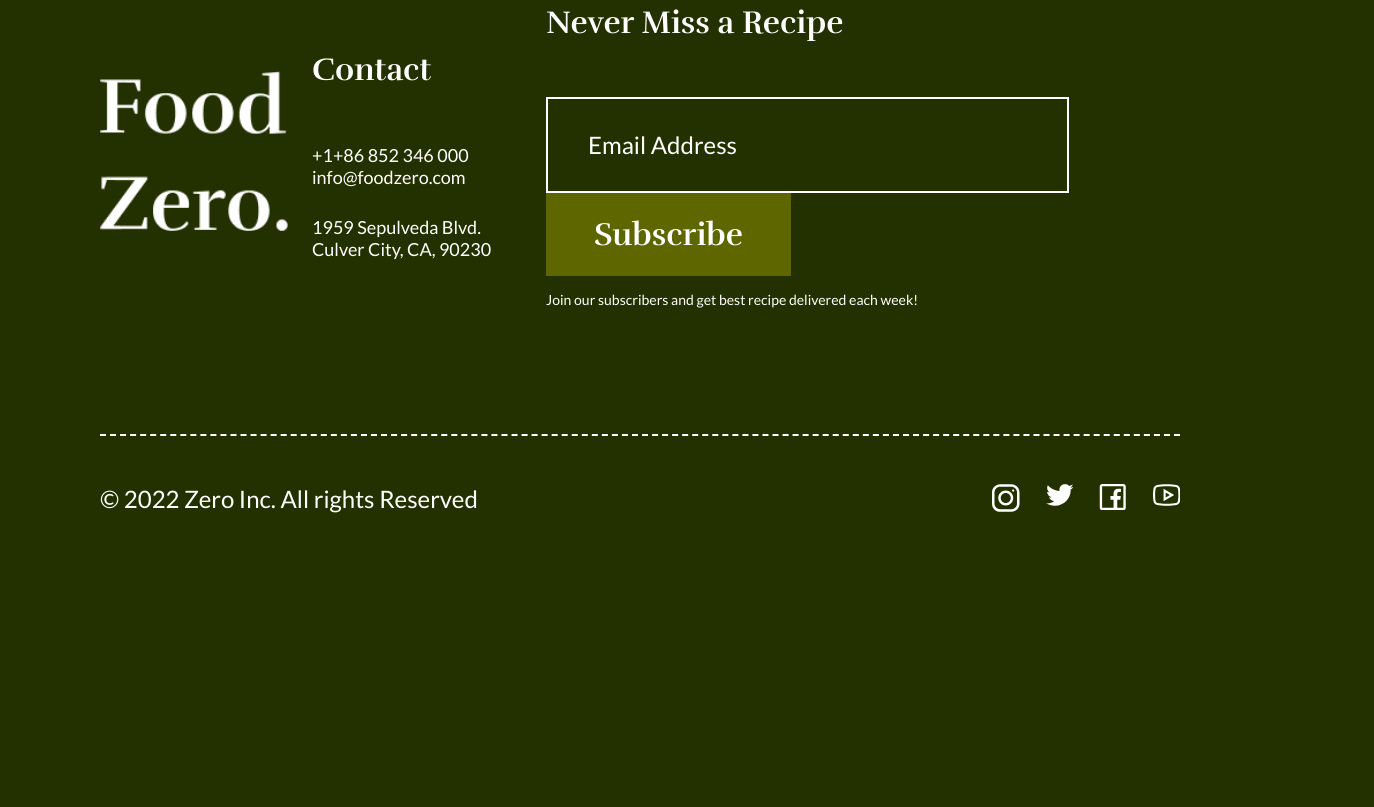
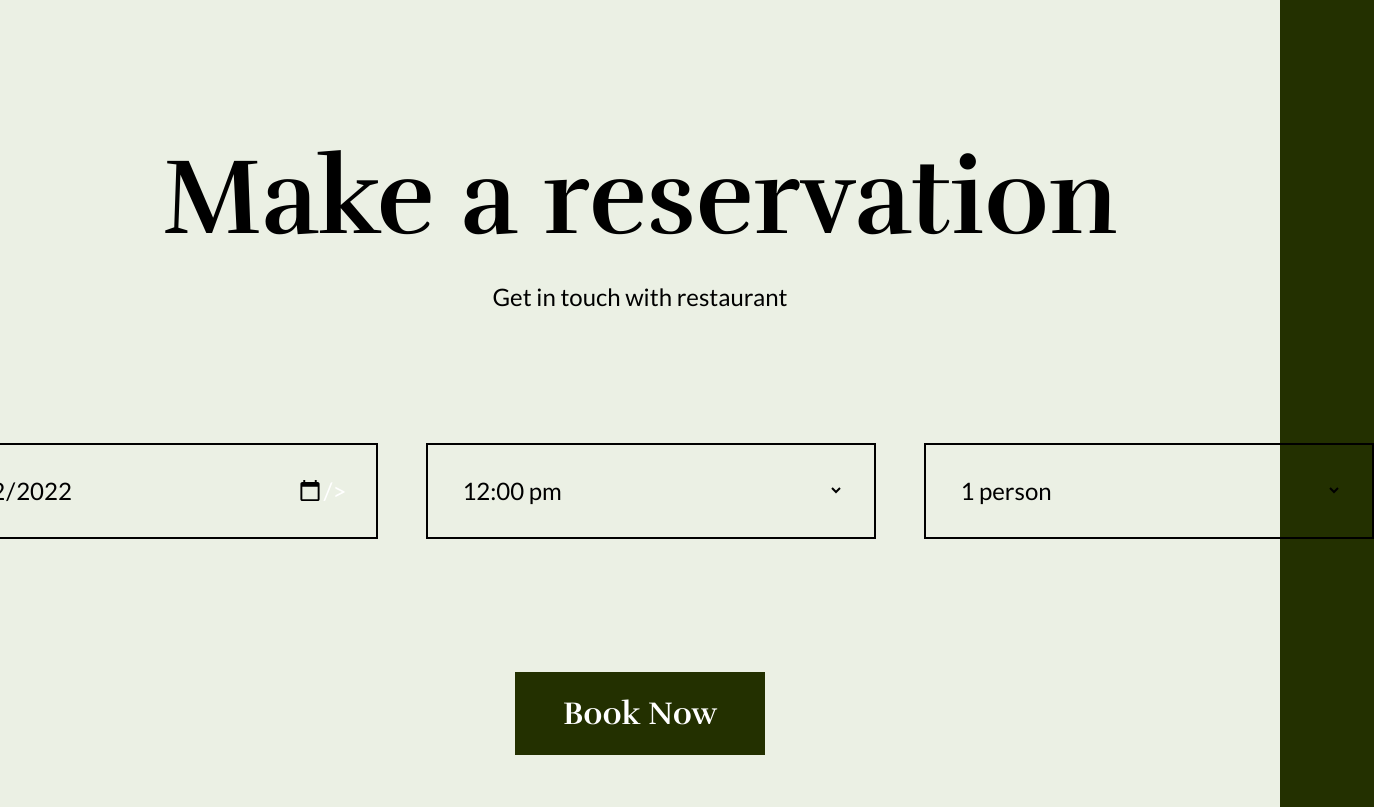
Before and after one commit to sandraNimeshajm/Food-Zero, a website built with webpack: page index.html in a window 1280 px wide. Shown: the part 8433-9240 px from the top of the page, 1374 px wide, since content can reach past the window. Before the commit the page ends 9010 px from the top, so only its background shows below. Built offline with Linux system fonts and the light colour scheme.

Commit message:
section form-reservation added

```diff
--- a/index.html
+++ b/index.html
@@ -517,6 +517,60 @@
         </div>
       </div>
     </section>
+
+    <section class="form-reservation">
+      <div class="form-reservation__wrapper wrapper">
+        <div class="form-reservation__content">
+          <h2 class="form-reservation__content-title section-title">
+            Make a reservation
+          </h2>
+          <p class="form-reservation__content-text section-text">
+            Get in touch with restaurant
+          </p>
+        </div>
+
+        <form action="" class="form-reservation__items">
+          <div class="form-reservation__item">
+            <input
+              class="form-reservation__item-date"
+              type="date"
+              id="date"
+              name="date"
+              value="2022-02-02"
+              min="2022-01-02"
+              max="2022-28-02"
+            />
+            />
+          </div>
+
+          <div class="form-reservation__item">
+            <select class="form-reservation__item-time" name="time">
+              <option>12:00 pm</option>
+              <option>1:00 pm</option>
+              <option>2:00 pm</option>
+              <option>3:00 pm</option>
+              <option>4:00 pm</option>
+              <option>5:00 pm</option>
+              <option>6:00 pm</option>
+              <option>7:00 pm</option>
+              <option>8:00 pm</option>
+              <option>9:00 pm</option>
+            </select>
+          </div>
+
+          <div class="form-reservation__item">
+            <select class="form-reservation__item-person" name="person">
+              <option>1 person</option>
+              <option>2 persons</option>
+              <option>3 persons</option>
+              <option>4 persons</option>
+              <option>5 persons</option>
+            </select>
+          </div>
+        </form>
+        <a href="javascript:;" class="btn btn--full">Book Now</a>
+      </div>
+    </section>
   </main>
 
   <footer class="footer">
--- /dev/null
+++ b/src/scss/components/form-reservation.scss
@@ -0,0 +1,55 @@
+.form-reservation {
+  background-color: $green-lighter;
+  padding: 256px 0;
+}
+
+.form-reservation__wrapper {
+  display: flex;
+  flex-direction: column;
+  justify-content: center;
+  align-items: center;
+}
+
+.form-reservation__content {
+  max-width: 1008px;
+  width: 100%;
+  text-align: center;
+  color: $black;
+  margin-bottom: 132px;
+}
+
+.form-reservation__content-title {
+  margin-bottom: 18px;
+}
+
+.form-reservation__items {
+  display: flex;
+  align-items: center;
+  margin-bottom: 133px;
+}
+
+.form-reservation__item {
+  @extend .lato-24-normal;
+  display: flex;
+  align-items: center;
+  justify-content: center;
+  max-width: 516px;
+  width: 100%;
+  height: 96px;
+  border: 2px solid $black;
+  margin-right: 48px;
+  padding: 40px 30px;
+
+  &:last-child {
+    margin-right: 0;
+  }
+
+  .form-reservation__item-date,
+  .form-reservation__item-time,
+  .form-reservation__item-person {
+    @extend .lato-24-normal;
+    width: 386px;
+    border: 0;
+    background-color: transparent;
+  }
+}
--- a/src/scss/style.scss
+++ b/src/scss/style.scss
@@ -14,6 +14,7 @@
 @import "./components/cook";
 @import "./components/features";
 @import "./components/blog-post";
+@import "./components/form-reservation";
 @import "./components/footer";
 
 /* Helpers */
--- a/src/ts/components/date.ts
+++ b/src/ts/components/year.ts
@@ -1,6 +1,6 @@
-const date = () => {
+const year = () => {
   const dateFooter = new Date().getFullYear();
   document.querySelector(".year").innerHTML = dateFooter.toString();
 };
 
-export default date;
+export default year;
--- a/src/ts/main.ts
+++ b/src/ts/main.ts
@@ -1,9 +1,9 @@
 import stickyHeader from "./components/stickyHeader";
 import hamburgerMenu from "./components/hamburgerMenu";
 import dropDownMenu from "./components/dropDownMenu";
-import date from "./components/date";
+import year from "./components/year";
 
 stickyHeader();
 hamburgerMenu();
 dropDownMenu();
-date();
+year();
```
Also changed, not shown: dist/main.js, dist/style.css.
